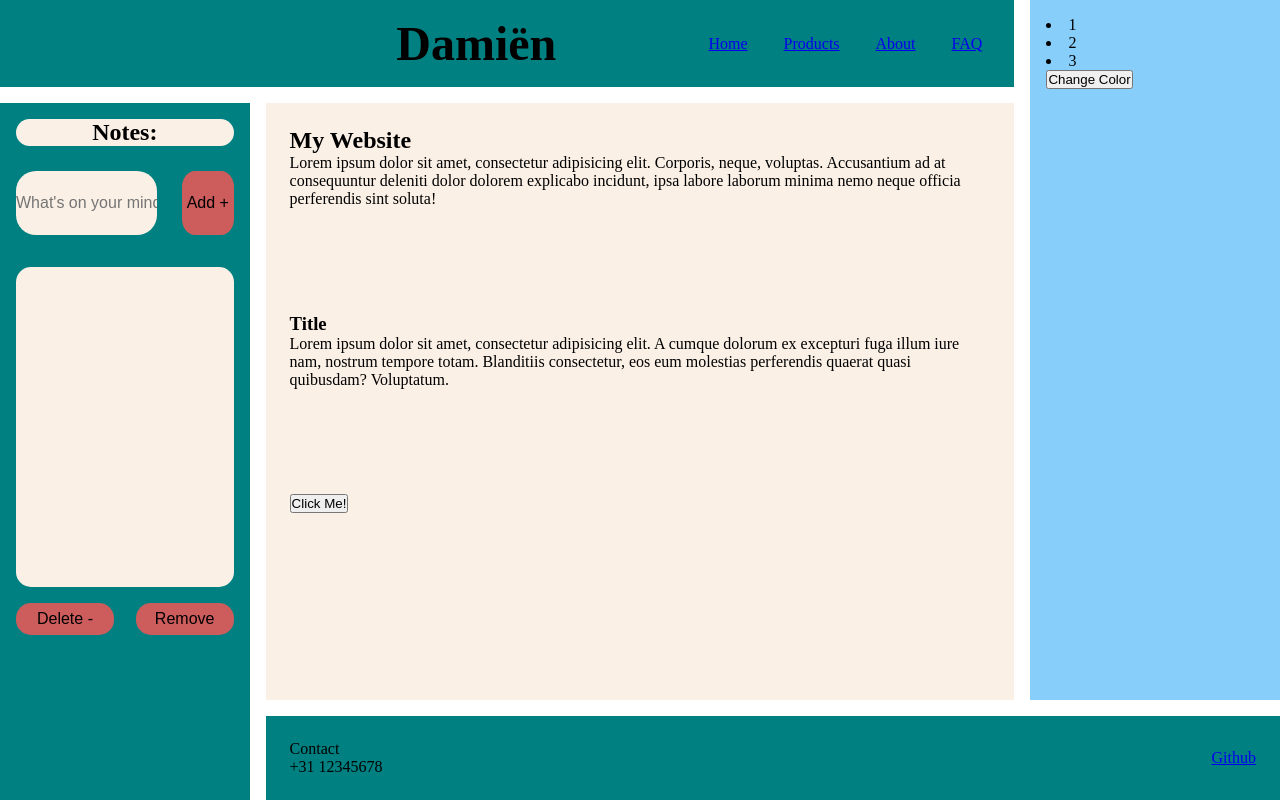
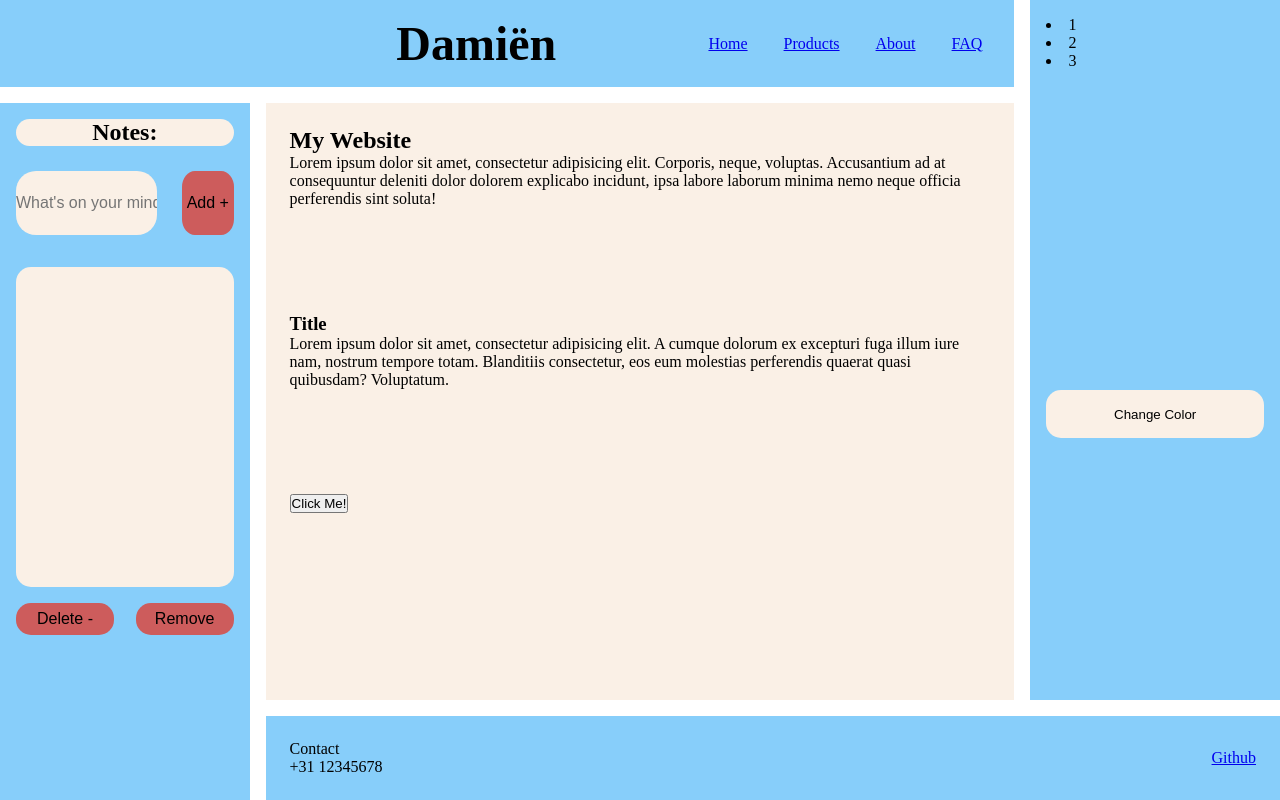
Before and after one commit to MischaSasse/schoolTechSupport, a website: page damien/index.html in a window 1280 px wide. Both pictures are taken after a click on the button "Change Color". Drawn offline with Linux system fonts and the light colour scheme.

Commit message:
more functionality and css styling

```diff
--- a/damien/damien.css
+++ b/damien/damien.css
@@ -95,6 +95,14 @@ header{
     background-color: indianred;
 }
 
+#addButton:hover, #removeButton:hover, #deleteButton:hover {
+    background-color: #d3484c;
+}
+
+#addButton:active, #removeButton:active, #deleteButton:active {
+    background-color: #bd1818;
+}
+
 .notes1 {
     margin-top: 2rem;
     height: 20rem;
@@ -117,6 +125,24 @@ main section {
     background-color: teal;
     padding: 1rem;
     list-style-position: inside;
+
+}
+
+#colorButton {
+    height: 3rem;
+    width: 100%;
+    background-color: linen;
+    margin-top: 20rem;
+    border: none;
+    border-radius: 15px;
+}
+
+#colorButton:hover {
+    background-color: bisque;
+}
+
+#colorButton:active {
+    background-color: burlywood;
 }
 
 footer {
--- a/damien/damien.js
+++ b/damien/damien.js
@@ -2,7 +2,10 @@ let a = 0;
 
 function changeColor() {
     let color = ["lightskyblue", "linen", "cornflowerblue", "teal"];
+    document.getElementById("header").style.backgroundColor = color[a];
     document.getElementById("aside2").style.backgroundColor = color[a];
+    document.getElementById("footer").style.backgroundColor = color[a];
+    document.getElementById("aside1").style.backgroundColor = color[a];
     a++;
     if(a==color.length) a=0;
 }
@@ -16,7 +19,7 @@ function storeInput() {
     const input = document.getElementById("input1");
     const value = input.value;
     // console.log(list);
-    if(list.length == 10) {
+    if(list.length == 17) {
         return //msNote: added return, the moment the array hits 10, nothing else will happen
     }
 
--- a/damien/index.html
+++ b/damien/index.html
@@ -8,7 +8,7 @@
     <script src="./damien.js"></script>
 </head>
 <body>
-<header>
+<header id="header">
     <section class="title">
         <h1>
             Damiën
@@ -21,7 +21,7 @@
         <a href="#">FAQ</a>
     </section>
 </header>
-<aside class="aside1">
+<aside class="aside1" id="aside1">
     <h2>Notes:</h2>
     <section class="notesform">
         <form id="form">
@@ -68,7 +68,7 @@
     </ul>
     <button onclick="changeColor()" id="colorButton" type="button">Change Color</button>
 </aside>
-<footer>
+<footer id="footer">
     <section class="contact">
         <p>Contact</p>
         <p>+31 12345678</p>
```
